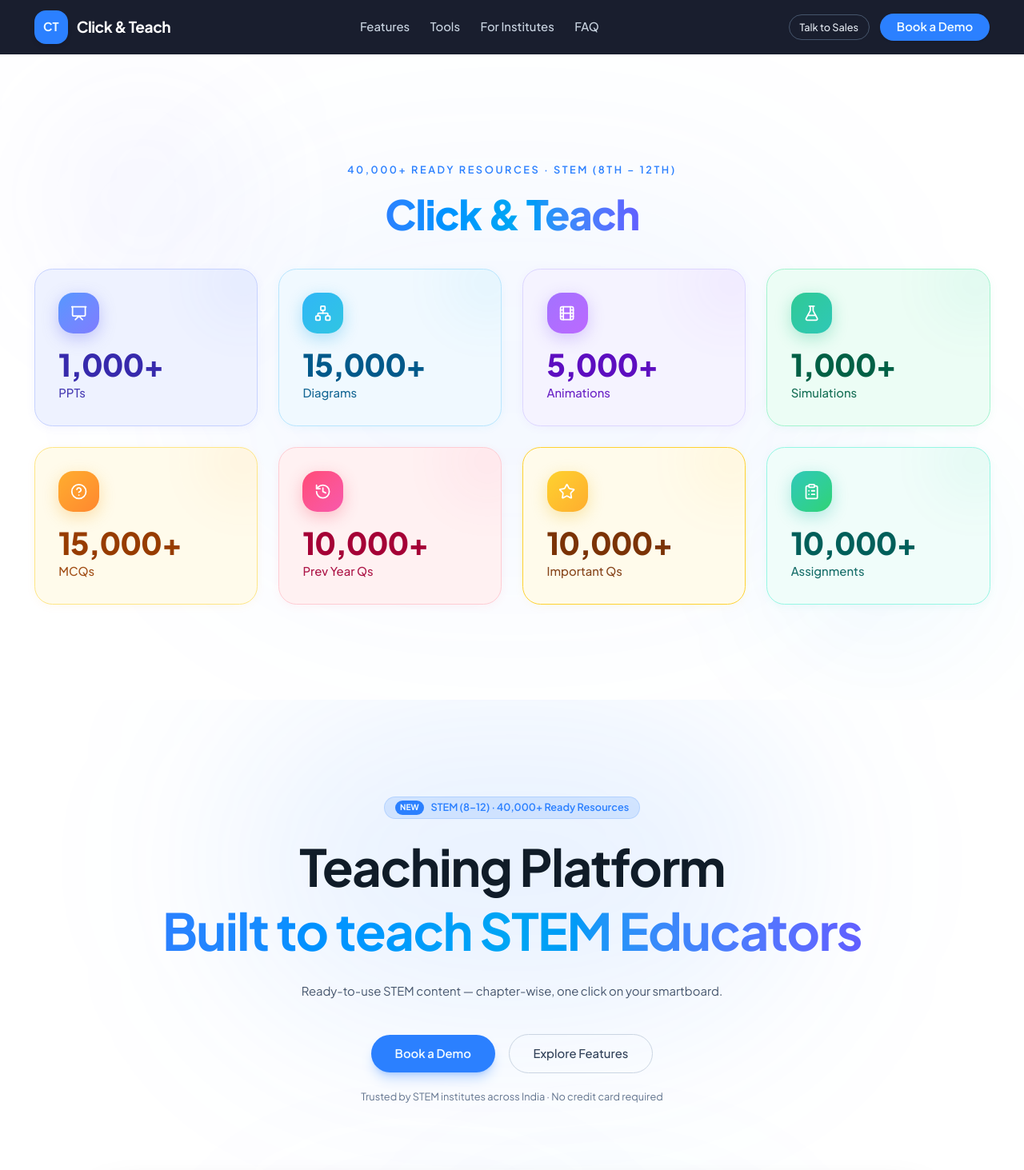
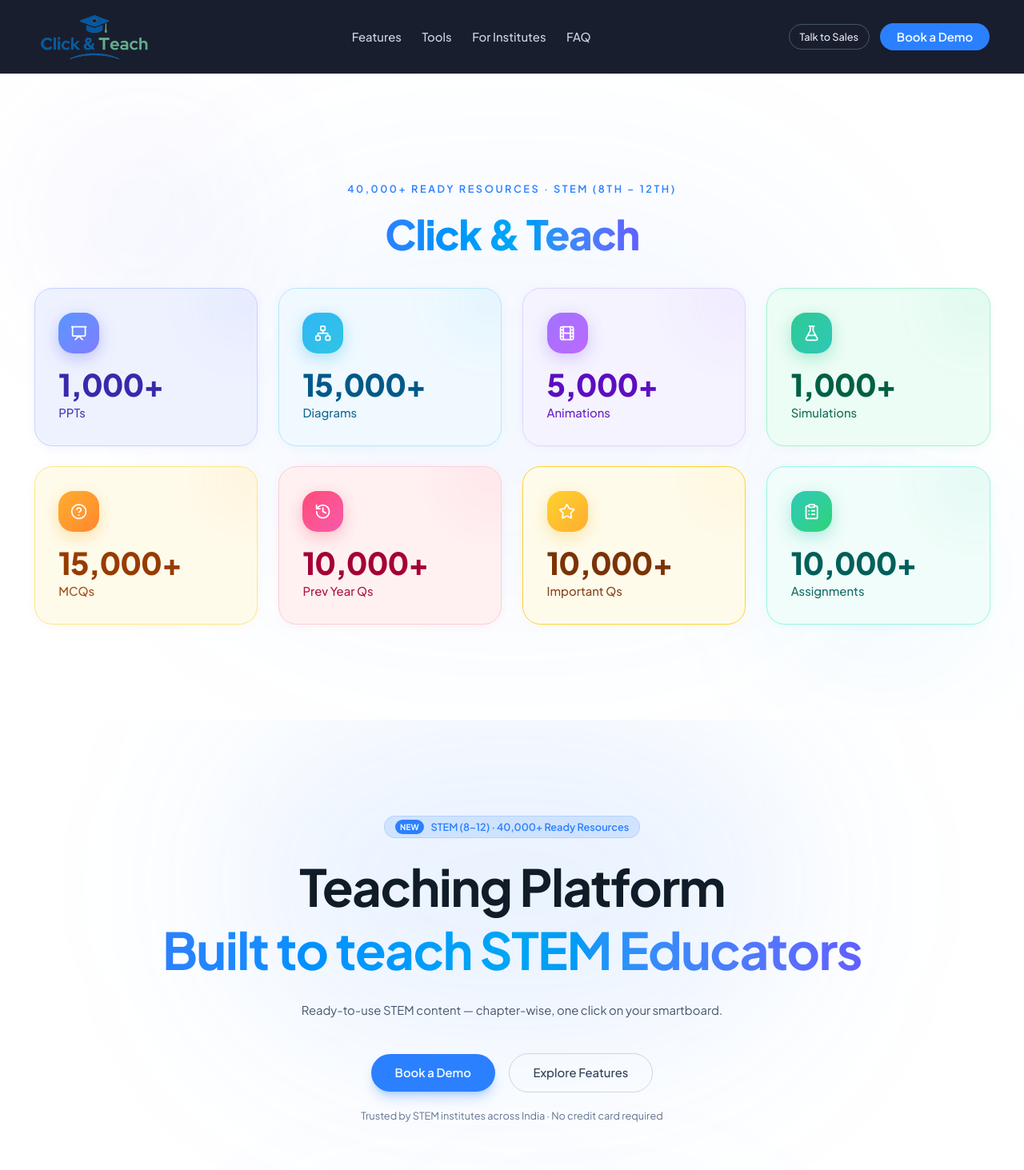
Before and after one commit to tejas02-dev/click-and-teach, a Next.js app: page / in a window 1280 px wide. Shown: the top 1463 px of the page at 80% size. Built offline with nearby package versions, Linux system fonts and the light colour scheme.

Commit message:
Added twak.to and calendly link

```diff
--- a/app/layout.tsx
+++ b/app/layout.tsx
@@ -1,4 +1,5 @@
 import type { Metadata } from "next";
+import Script from "next/script";
 import { Plus_Jakarta_Sans } from "next/font/google";
 import "./globals.css";
 
@@ -23,6 +24,26 @@ export default function RootLayout({
     <html lang="en">
       <body className={`${jakarta.variable} antialiased`}>
         {children}
+        <Script id="tawk-to" strategy="afterInteractive">
+          {`
+            var Tawk_API=Tawk_API||{}, Tawk_LoadStart=new Date();
+            /* Position: br|bl|tr|tl|cr|cl — adjust xOffset/yOffset (px) to nudge from that corner */
+            Tawk_API.customStyle = {
+              visibility: {
+                desktop: { position: 'br', xOffset: '20px', yOffset: '20px' },
+                mobile:  { position: 'br', xOffset: '16px', yOffset: '24px' }
+              }
+            };
+            (function(){
+            var s1=document.createElement("script"),s0=document.getElementsByTagName("script")[0];
+            s1.async=true;
+            s1.src='https://embed.tawk.to/69ad19dde13b5e1c381bf243/1jj63atsm';
+            s1.charset='UTF-8';
+            s1.setAttribute('crossorigin','*');
+            s0.parentNode.insertBefore(s1,s0);
+            })();
+          `}
+        </Script>
       </body>
     </html>
   );
--- a/app/page.tsx
+++ b/app/page.tsx
@@ -58,6 +58,8 @@ const faqItems = [
   { question: "How does Click & Teach help institute management?",           answer: "Admins get centralized control over content and users, along with teacher activity logs and reports. This helps standardize teaching, monitor usage, and ensure a consistent digital classroom experience across all branches." },
   { question: "How can we see a live demo?",                                 answer: "You can book a personalized demo using the Book a Demo buttons on this page. Our team will walk you through the platform, answer questions, and discuss the best rollout plan for your institute." },
 ];
+
+const CALENDLY_DEMO_URL = "https://calendly.com/addonsidigital/dttdemo";
 
 function SectionLabel({ children }: { children: React.ReactNode }) {
   return (
@@ -176,10 +178,11 @@ export default function Home() {
       <header className="sticky top-0 z-30 bg-slate-950/90 backdrop-blur-xl">
         <div className="mx-auto flex max-w-7xl items-center justify-between px-4 py-3 sm:px-6 lg:px-10">
           <div className="flex items-center gap-2.5">
-            <div className="flex h-9 w-9 shrink-0 items-center justify-center rounded-xl bg-primary text-sm font-bold text-primary-foreground shadow-md sm:h-10 sm:w-10">
+            {/* <div className="flex h-9 w-9 shrink-0 items-center justify-center rounded-xl bg-primary text-sm font-bold text-primary-foreground shadow-md sm:h-10 sm:w-10">
               CT
-            </div>
-            <span className="text-base font-bold tracking-tight text-white sm:text-lg">Click &amp; Teach</span>
+            </div> */}
+            <Image src="/click-and-teach-logo.png" alt="Click & Teach Logo" width={150} height={100} />
+            {/* <span className="text-base font-bold tracking-tight text-white sm:text-lg">Click &amp; Teach</span> */}
           </div>
           <nav className="hidden items-center gap-6 text-sm font-medium text-slate-300 md:flex">
             <button onClick={() => scrollToId("sections-features")} className="transition-colors hover:text-white">Features</button>
@@ -191,9 +194,14 @@ export default function Home() {
             <Link href="/contact" className="hidden rounded-full border border-slate-600 px-3 py-1.5 text-xs font-medium text-slate-200 transition-colors hover:bg-slate-800 sm:inline-flex">
               Talk to Sales
             </Link>
-            <button onClick={() => scrollToId("contact-section")} className="rounded-full bg-primary px-3 py-1.5 text-xs font-semibold text-primary-foreground shadow transition-transform hover:-translate-y-0.5 sm:px-5 sm:text-sm">
+            <Link
+              href={CALENDLY_DEMO_URL}
+              target="_blank"
+              rel="noopener noreferrer"
+              className="rounded-full bg-primary px-3 py-1.5 text-xs font-semibold text-primary-foreground shadow transition-transform hover:-translate-y-0.5 sm:px-5 sm:text-sm"
+            >
               Book a Demo
-            </button>
+            </Link>
           </div>
         </div>
       </header>
@@ -272,13 +280,15 @@ export default function Home() {
             Ready-to-use STEM content — chapter-wise, one click on your smartboard.
           </p>
           <div className="mt-8 flex flex-col items-center justify-center gap-4 sm:mt-10 sm:flex-row">
-            <button
+            <Link
               id="cta-demo"
-              onClick={() => scrollToId("contact-section")}
-              className="w-full rounded-full bg-primary px-7 py-3 text-sm font-semibold text-primary-foreground shadow-lg shadow-primary/30 transition-transform hover:-translate-y-0.5 hover:shadow-xl sm:w-auto"
+              href={CALENDLY_DEMO_URL}
+              target="_blank"
+              rel="noopener noreferrer"
+              className="w-full rounded-full bg-primary px-7 py-3 text-center text-sm font-semibold text-primary-foreground shadow-lg shadow-primary/30 transition-transform hover:-translate-y-0.5 hover:shadow-xl sm:w-auto"
             >
               Book a Demo
-            </button>
+            </Link>
             <button
               onClick={() => scrollToId("sections-features")}
               className="w-full rounded-full border border-slate-300 px-7 py-3 text-sm font-medium text-slate-700 transition-colors hover:bg-slate-100 sm:w-auto"
@@ -447,12 +457,14 @@ export default function Home() {
                       </li>
                     ))}
                   </ul>
-                  <button
-                    onClick={() => scrollToId("contact-section")}
-                    className="mt-1 w-fit rounded-full bg-primary px-5 py-2.5 text-sm font-semibold text-primary-foreground shadow-sm transition-transform hover:-translate-y-0.5 hover:shadow-md"
+                  <Link
+                    href={CALENDLY_DEMO_URL}
+                    target="_blank"
+                    rel="noopener noreferrer"
+                    className="mt-1 inline-flex w-fit rounded-full bg-primary px-5 py-2.5 text-sm font-semibold text-primary-foreground shadow-sm transition-transform hover:-translate-y-0.5 hover:shadow-md"
                   >
                     Book a Demo
-                  </button>
+                  </Link>
                 </div>
 
                 {/* Right — screenshot (more space) */}
@@ -549,9 +561,14 @@ export default function Home() {
               <p className="max-w-md text-sm text-muted-foreground">
                 Consistent, high-quality digital teaching — every classroom, every teacher.
               </p>
-              <button onClick={() => scrollToId("contact-section")} className="rounded-full bg-primary px-6 py-2.5 text-sm font-semibold text-primary-foreground shadow-sm transition-transform hover:-translate-y-0.5 hover:shadow-md">
+              <Link
+                href={CALENDLY_DEMO_URL}
+                target="_blank"
+                rel="noopener noreferrer"
+                className="inline-flex rounded-full bg-primary px-6 py-2.5 text-sm font-semibold text-primary-foreground shadow-sm transition-transform hover:-translate-y-0.5 hover:shadow-md"
+              >
                 Book a Demo for Your Institute
-              </button>
+              </Link>
             </div>
             <div className="relative aspect-[16/10] w-full overflow-hidden rounded-xl bg-muted shadow-lg ring-1 ring-border/70 sm:rounded-2xl">
               <Image
@@ -640,9 +657,14 @@ export default function Home() {
                 Lead the shift — not lag behind.
               </p>
               <div className="flex flex-wrap gap-3 pt-1">
-                <button onClick={() => scrollToId("contact-section")} className="rounded-full bg-primary px-5 py-2.5 text-sm font-semibold text-primary-foreground shadow transition-transform hover:-translate-y-0.5 hover:shadow-md">
+                <Link
+                  href={CALENDLY_DEMO_URL}
+                  target="_blank"
+                  rel="noopener noreferrer"
+                  className="inline-flex rounded-full bg-primary px-5 py-2.5 text-sm font-semibold text-primary-foreground shadow transition-transform hover:-translate-y-0.5 hover:shadow-md"
+                >
                   Book a Demo
-                </button>
+                </Link>
                 <Link href="/contact" className="rounded-full border border-white/20 px-5 py-2.5 text-sm font-medium text-white/80 transition-colors hover:bg-white/10 sm:inline-flex sm:items-center sm:justify-center">
                   Contact Sales
                 </Link>
@@ -680,9 +702,14 @@ export default function Home() {
                 Quick answers. Questions? Our team is here.
               </p>
               <div className="flex flex-wrap gap-3 pt-1">
-                <button onClick={() => scrollToId("contact-section")} className="rounded-full bg-primary px-5 py-2.5 text-sm font-semibold text-primary-foreground shadow-sm">
+                <Link
+                  href={CALENDLY_DEMO_URL}
+                  target="_blank"
+                  rel="noopener noreferrer"
+                  className="inline-flex rounded-full bg-primary px-5 py-2.5 text-sm font-semibold text-primary-foreground shadow-sm"
+                >
                   Book a Demo
-                </button>
+                </Link>
                 <Link href="/contact" className="rounded-full border border-border px-5 py-2.5 text-sm font-medium transition-colors hover:bg-secondary sm:inline-flex sm:items-center sm:justify-center">
                   Contact Sales
                 </Link>
@@ -729,9 +756,14 @@ export default function Home() {
               One demo — see how we standardize quality and make every STEM class more engaging.
             </p>
             <div className="mt-8 flex flex-col items-center justify-center gap-4 sm:flex-row">
-              <button onClick={() => scrollToId("contact-section")} className="w-full rounded-full bg-primary px-8 py-3 text-sm font-semibold text-primary-foreground shadow-lg shadow-primary/30 transition-transform hover:-translate-y-0.5 sm:w-auto sm:py-3.5">
+              <Link
+                href={CALENDLY_DEMO_URL}
+                target="_blank"
+                rel="noopener noreferrer"
+                className="w-full rounded-full bg-primary px-8 py-3 text-center text-sm font-semibold text-primary-foreground shadow-lg shadow-primary/30 transition-transform hover:-translate-y-0.5 sm:w-auto sm:py-3.5"
+              >
                 Book a Demo
-              </button>
+              </Link>
               <Link href="/contact" className="w-full rounded-full border border-slate-600 px-8 py-3 text-center text-sm font-medium text-slate-200 transition-colors hover:bg-slate-800 sm:w-auto sm:py-3.5">
                 Talk to Sales
               </Link>
```
Also changed, not shown: public/click-and-teach-logo.png (added).
